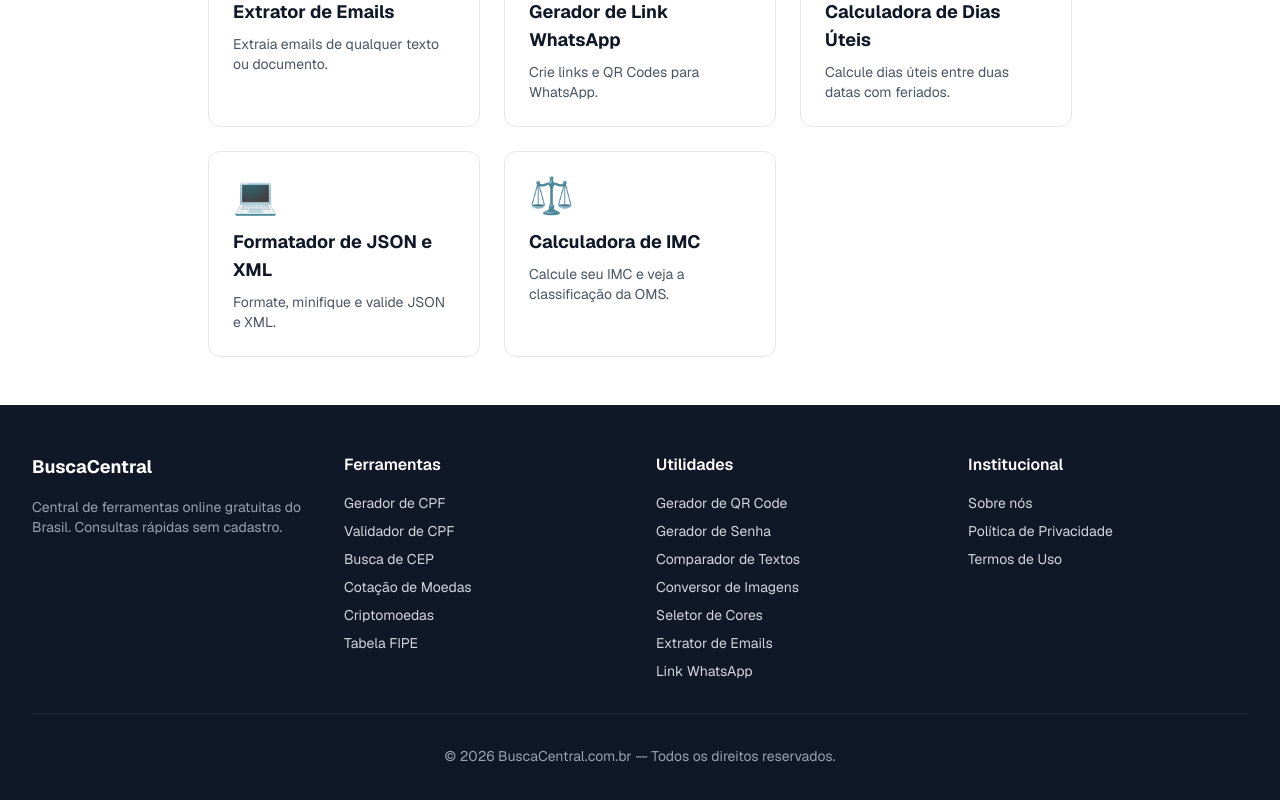
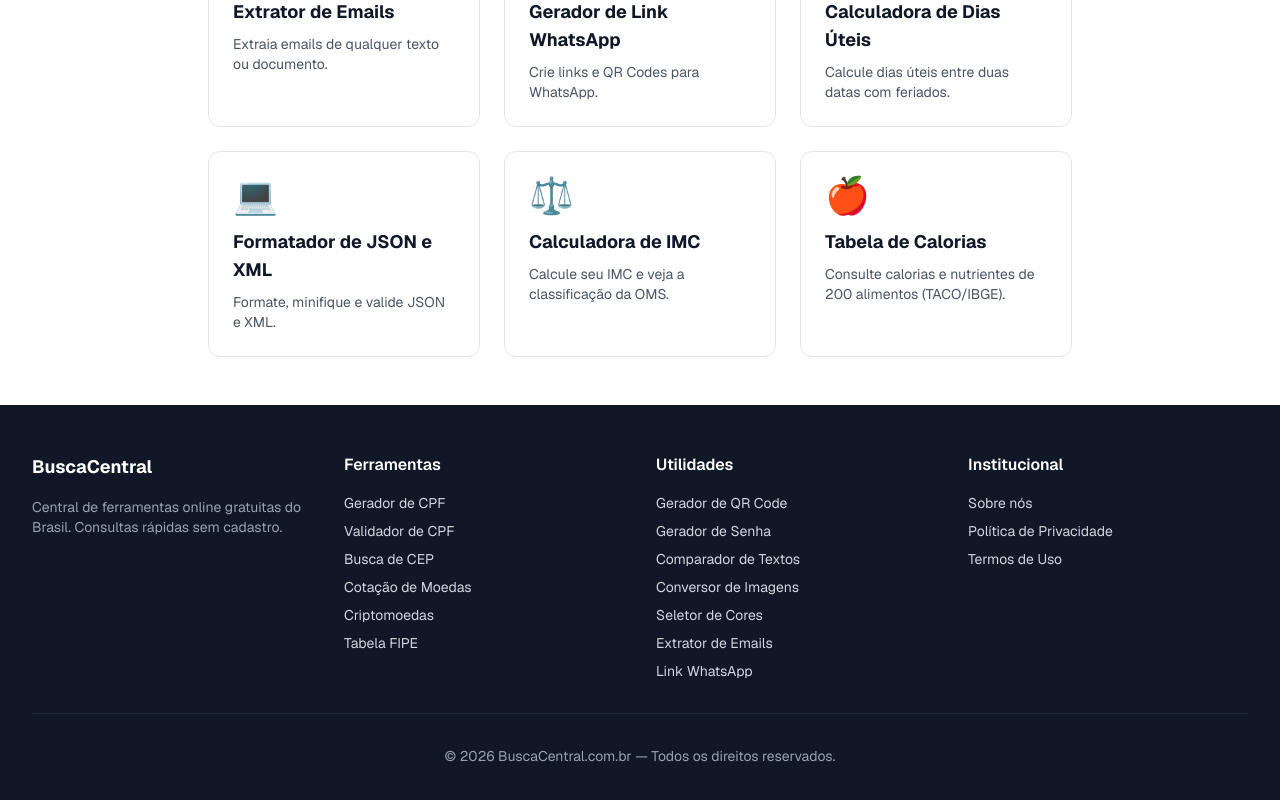
Before and after one commit to buscacentral/buscacentral, a Next.js app: page /utilidades in a window 1280 px wide. Shown: the part 1128-1928 px from the top of the page. Built offline with nearby package versions, Linux system fonts and the light colour scheme; no server answers.

Commit message:
fix: adiciona tabela de calorias ao menu e busca

```diff
--- a/src/app/utilidades/page.tsx
+++ b/src/app/utilidades/page.tsx
@@ -24,6 +24,7 @@ const tools = [
   { title: 'Calculadora de Dias Úteis', description: 'Calcule dias úteis entre duas datas com feriados.', href: '/utilidades/dias-uteis', icon: '📅' },
   { title: 'Formatador de JSON e XML', description: 'Formate, minifique e valide JSON e XML.', href: '/utilidades/formatador-codigo', icon: '💻' },
   { title: 'Calculadora de IMC', description: 'Calcule seu IMC e veja a classificação da OMS.', href: '/utilidades/calculadora-imc', icon: '⚖️' },
+  { title: 'Tabela de Calorias', description: 'Consulte calorias e nutrientes de 200 alimentos (TACO/IBGE).', href: '/utilidades/tabela-calorias', icon: '🍎' },
 ];
 
 export default function UtilidadesPage() {
--- a/src/components/SearchBar.tsx
+++ b/src/components/SearchBar.tsx
@@ -36,6 +36,7 @@ const tools = [
   { name: 'Dias Úteis', path: '/utilidades/dias-uteis', category: 'Utilidades', keywords: ['dias', 'úteis', 'data', 'feriado', 'prazo', 'calendário'] },
   { name: 'Formatador JSON XML', path: '/utilidades/formatador-codigo', category: 'Utilidades', keywords: ['json', 'xml', 'formatar', 'minificar', 'validar', 'código'] },
   { name: 'Calculadora de IMC', path: '/utilidades/calculadora-imc', category: 'Utilidades', keywords: ['imc', 'peso', 'altura', 'massa corporal', 'obesidade', 'saúde'] },
+  { name: 'Tabela de Calorias', path: '/utilidades/tabela-calorias', category: 'Utilidades', keywords: ['calorias', 'taco', 'alimentos', 'nutrição', 'proteínas', 'carboidratos'] },
 ];
 
 export default function SearchBar() {
```
